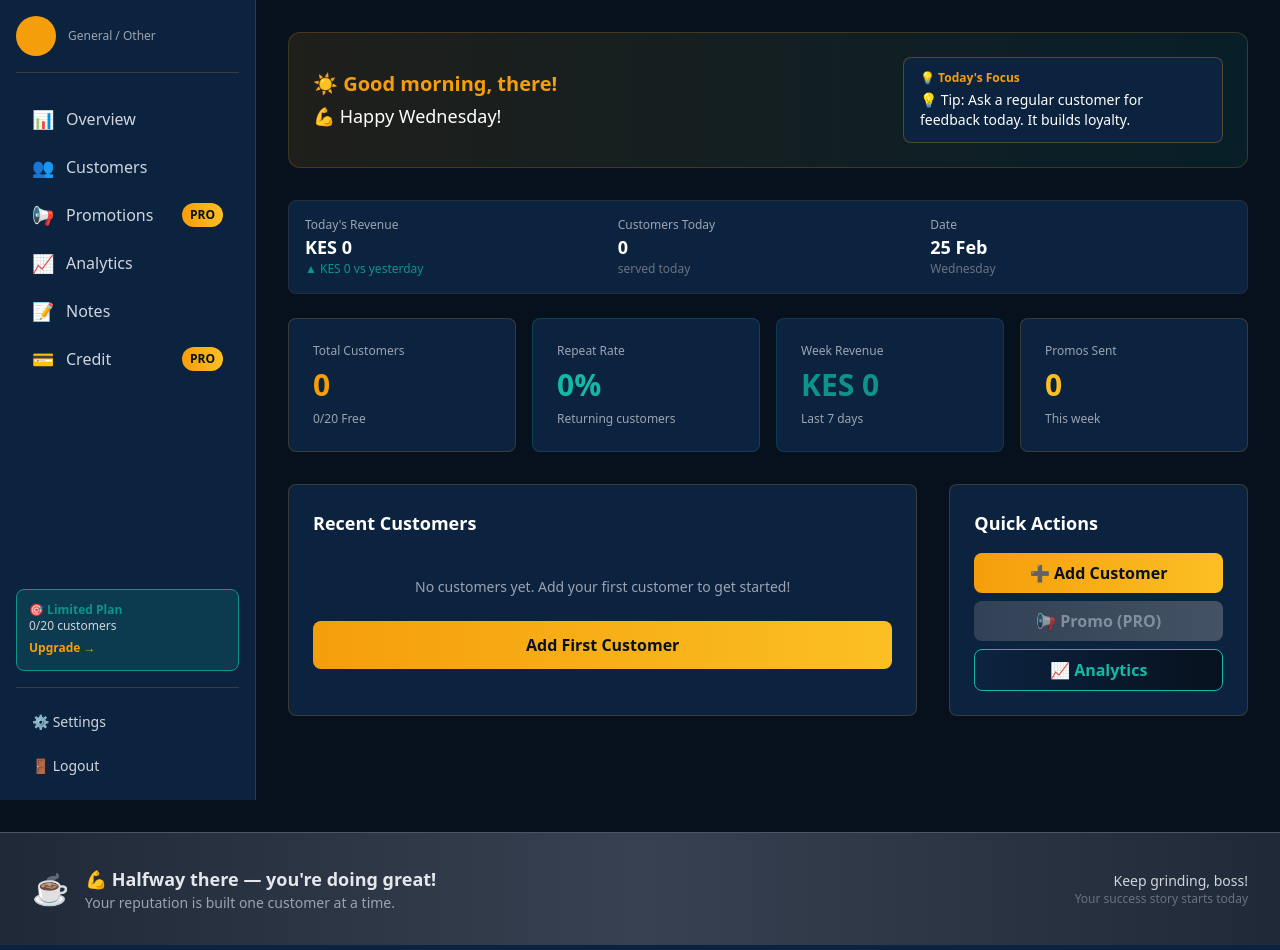
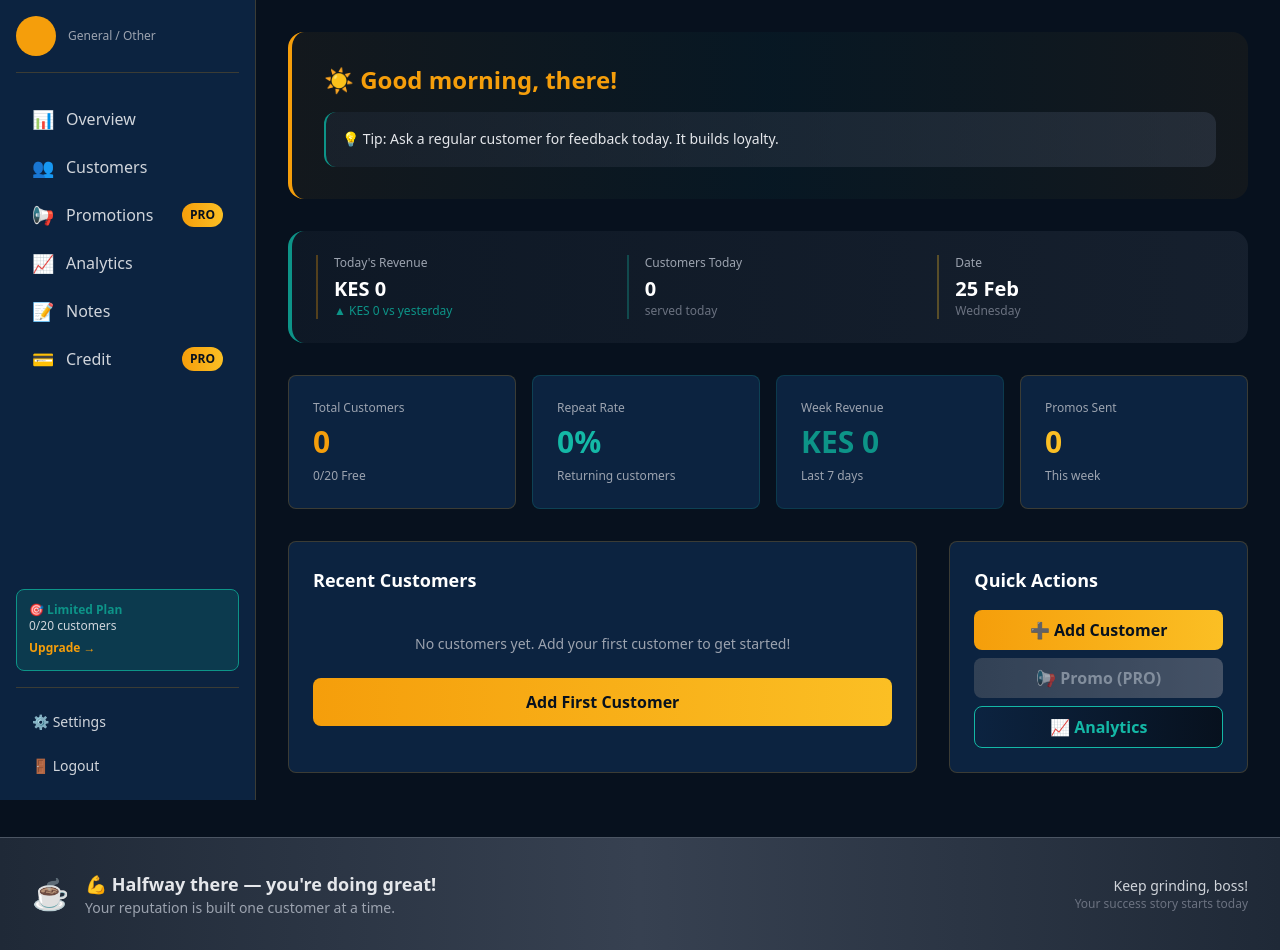
Before and after one commit to jira54/campo, a Django app: page /dashboard/ in a window 1280 px wide. Run offline with Django 5.2, Linux system fonts and the light colour scheme; the visitor is signed in with stand-in values (Sample User, id 1); data that the repository does not hold is empty; some libraries are stand-ins or nearby versions.

Commit message:
City with Mystery Design: Clean Welcome & Strategic Flow
 City Entrance Design:
 Removed 'Happy Wednesday!' - no more crowding
 Clean welcome: 'Rise & shine, Fanuela!' only
 Mysterious city entry feel - intriguing and simple
 Integrated tip box without labels or unnecessary words

 Strategic User Journey:
 Welcome  Tip  Activities  Motivation flow
 No crowded text or redundant information
 Each section has clear purpose
 Beautiful intermatching colors without harsh boxes

 Visual Improvements:
 Subtle gradients: from-gold/5 via-teal/5 to-gold/5
 Single accent borders instead of boxing
 Gray backgrounds that blend seamlessly
 Professional, modern city-like aesthetic

 User Experience:
 Enter city with clean, mysterious welcome
 Get actionable tip for the day
 Focus on business activities in dashboard
 Leave inspired by motivational footer
 No unnecessary words or crowding anywhere

 Design Philosophy:
 Less is more - every element has purpose
 City metaphor: entrance  guide  work  sunset
 Clean, focused, professional interface
 Intermatching colors that flow naturally

```diff
--- a/templates/dashboard/overview.html
+++ b/templates/dashboard/overview.html
@@ -8,54 +8,57 @@
 
     <div class="flex-1 overflow-auto bg-deep">
         <div class="p-4 md:p-8">
-            <!-- Daily Greeting Header -->
-            <div class="mb-6 md:mb-8">
-                <div class="bg-gradient-to-r from-gold/10 to-teal/10 border border-gold border-opacity-20 rounded-xl p-6">
-                    <div class="flex items-center justify-between flex-wrap gap-4">
-                        <div>
-                            <p class="text-gold font-bold text-xl mb-1">{{ greeting_emoji }} {{ greeting }}, {{ first_name }}!</p>
-                            <p class="text-white text-lg">{{ day_emoji }} Happy {{ day_name }}!</p>
+            <!-- Daily Greeting Section -->
+            <div class="mb-8">
+                <div class="bg-gradient-to-r from-gold/5 via-teal/5 to-gold/5 rounded-2xl p-8 border-l-4 border-gold">
+                    <div class="flex items-start justify-between flex-wrap gap-6">
+                        <div class="flex-1">
+                            <p class="text-gold font-bold text-2xl mb-4">{{ greeting_emoji }} {{ greeting }}, {{ first_name }}!</p>
+                            <div class="bg-gradient-to-r from-gray-800/50 to-gray-700/50 rounded-xl p-4 border-l-2 border-teal">
+                                <p class="text-gray-200 text-sm leading-relaxed">{{ daily_tip }}</p>
                             </div>
-                        <div class="bg-navy border border-gold border-opacity-30 rounded-lg px-4 py-3 max-w-xs">
-                            <p class="text-gold text-xs font-semibold mb-1">💡 Today's Focus</p>
-                            <p class="text-white text-sm">{{ daily_tip }}</p>
                         </div>
                     </div>
                 </div>
             </div>
 
-            <!-- Login Streak -->
+            <!-- Login Streak Celebration Popup -->
             {% if current_streak > 0 %}
-            <div class="mb-6 bg-gold bg-opacity-10 border border-gold border-opacity-30 rounded-lg px-4 py-3 flex items-center justify-between">
-                <div class="flex items-center gap-3">
-                    <span class="text-2xl">🔥</span>
-                    <div>
-                        <p class="text-gold font-bold text-sm">{{ current_streak }} day login streak!</p>
-                        <p class="text-gray-400 text-xs">Keep it up — consistency builds success</p>
-                    </div>
+            <div id="streak-popup" class="fixed inset-0 bg-black bg-opacity-50 z-50 flex items-center justify-center p-4">
+                <div class="bg-gradient-to-br from-gold to-amber-400 text-deep rounded-2xl p-8 max-w-sm w-full text-center transform scale-0 animate-bounce-in">
+                    <div class="text-6xl mb-4">🔥</div>
+                    <h2 class="text-2xl font-bold mb-2">{{ current_streak }} Day Streak!</h2>
+                    <p class="text-sm mb-6">You're on fire! Keep up the consistency!</p>
+                    <button onclick="closeStreakPopup()" class="bg-deep text-gold font-bold px-6 py-2 rounded-lg hover:bg-navy transition">
+                        Let's Go! 💪
+                    </button>
                 </div>
             </div>
             {% endif %}
 
             <!-- Today's Snapshot -->
-            <div class="grid grid-cols-2 md:grid-cols-3 gap-3 mb-6 bg-navy border border-gold border-opacity-10 rounded-lg p-4">
-                <div>
-                    <p class="text-gray-400 text-xs">Today's Revenue</p>
-                    <p class="text-white font-bold text-lg">KES {{ today_revenue|floatformat:0 }}</p>
+            <div class="mb-8">
+                <div class="bg-gradient-to-r from-gray-800/30 to-gray-700/30 rounded-2xl p-6 border-l-4 border-teal">
+                    <div class="grid grid-cols-2 md:grid-cols-3 gap-6">
+                        <div class="border-l-2 border-gold/30 pl-4">
+                            <p class="text-gray-400 text-xs mb-1">Today's Revenue</p>
+                            <p class="text-white font-bold text-xl">KES {{ today_revenue|floatformat:0 }}</p>
                             <p class="text-xs {% if revenue_up %}text-teal{% else %}text-red-400{% endif %}">
                                 {% if revenue_up %}▲{% else %}▼{% endif %}
                                 KES {{ revenue_change|floatformat:0 }} vs yesterday
                             </p>
                         </div>
-                <div>
-                    <p class="text-gray-400 text-xs">Customers Today</p>
-                    <p class="text-white font-bold text-lg">{{ today_customers }}</p>
+                        <div class="border-l-2 border-sea/30 pl-4">
+                            <p class="text-gray-400 text-xs mb-1">Customers Today</p>
+                            <p class="text-white font-bold text-xl">{{ today_customers }}</p>
                             <p class="text-gray-500 text-xs">served today</p>
                         </div>
-                <div class="hidden md:block">
-                    <p class="text-gray-400 text-xs">Date</p>
-                    <p class="text-white font-bold text-lg">{{ today_date|date:"d M" }}</p>
+                        <div class="hidden md:block border-l-2 border-amber-400/30 pl-4">
+                            <p class="text-gray-400 text-xs mb-1">Date</p>
+                            <p class="text-white font-bold text-xl">{{ today_date|date:"d M" }}</p>
                             <p class="text-gray-500 text-xs">{{ today_date|date:"l" }}</p>
+                        </div>
+                    </div>
                 </div>
             </div>
 
```
Lines whose indentation alone changed are shown as unchanged.
